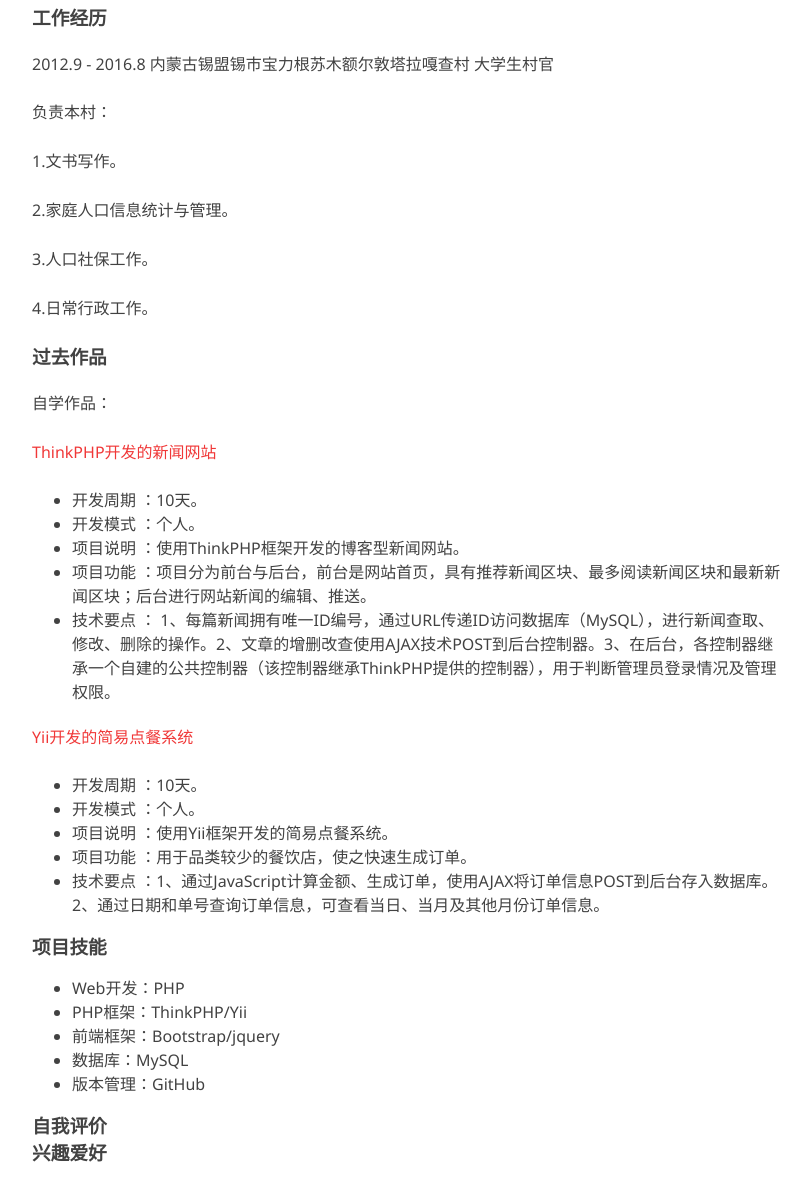
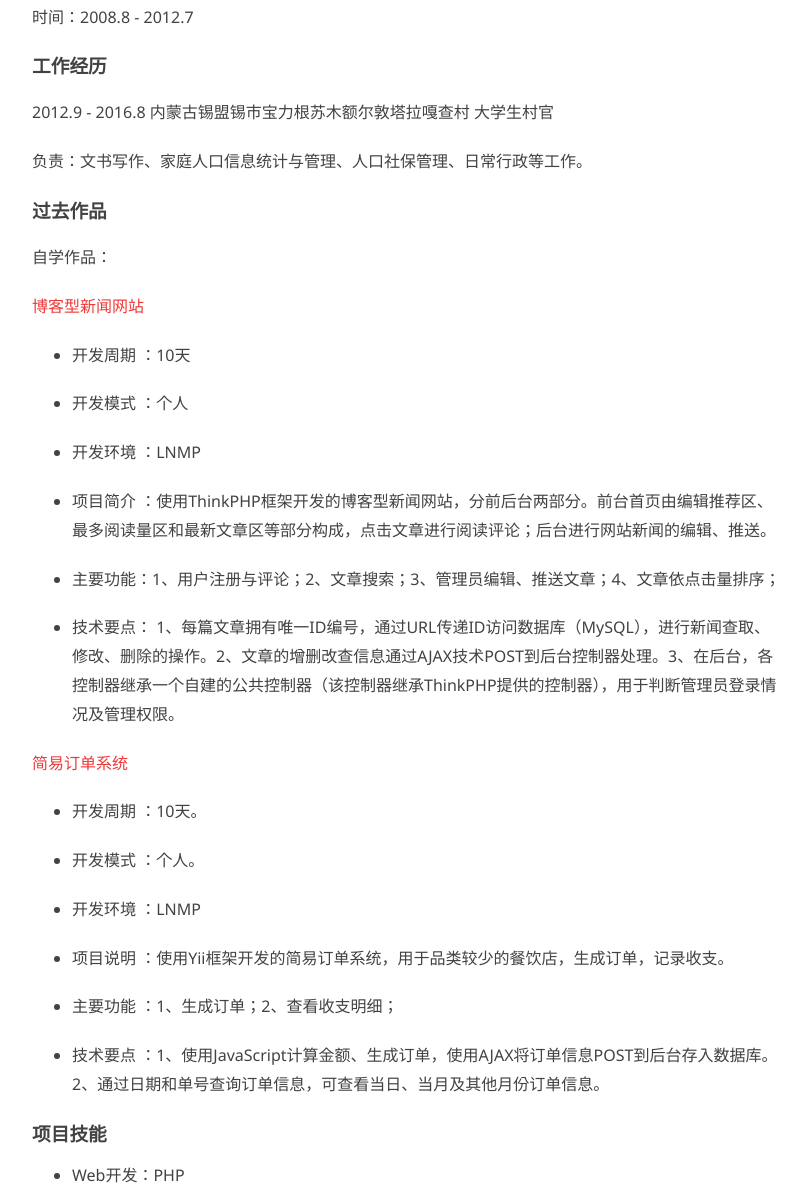
Before and after one commit to buyuwanjiazhong/buyuwanjiazhong.github.io, a plain HTML site: page 2017/01/25/简历/index.html in a window 1280 px wide. Shown: the part 1101-2284 px from the top of the page, without its empty margins (233-1042 px from the left). Drawn offline with Linux system fonts and the light colour scheme.

Commit message:
Site updated: 2017-02-06 12:08:05

```diff
--- a/2017/01/25/简历/index.html
+++ b/2017/01/25/简历/index.html
@@ -101,28 +101,39 @@ GitHub：https://github.com/buyuwanjiazhong
 <h3 id="教育背景"><a href="#教育背景" class="headerlink" title="教育背景"></a>教育背景</h3><p>毕业院校：内蒙古师范大学鸿德学院</p>
 <p>学历：本科</p>
 <p>专业：新闻</p>
+<p>时间：2008.8 - 2012.7</p>
 <h3 id="工作经历"><a href="#工作经历" class="headerlink" title="工作经历"></a>工作经历</h3><p>2012.9 - 2016.8 内蒙古锡盟锡市宝力根苏木额尔敦塔拉嘎查村  大学生村官</p>
-<p>负责本村：</p>
-<p>1.文书写作。</p>
-<p>2.家庭人口信息统计与管理。</p>
-<p>3.人口社保工作。</p>
-<p>4.日常行政工作。</p>
+<p>负责：文书写作、家庭人口信息统计与管理、人口社保管理、日常行政等工作。</p>
 <h3 id="过去作品"><a href="#过去作品" class="headerlink" title="过去作品"></a>过去作品</h3><p>自学作品：</p>
-<p><a href="http://www.xuexiphp.top/thinkphp" target="_blank" rel="external">ThinkPHP开发的新闻网站</a></p>
+<p><a href="http://www.xuexiphp.top/thinkphp" target="_blank" rel="external">博客型新闻网站</a></p>
 <ul>
-<li>开发周期 ：10天。</li>
-<li>开发模式 ：个人。</li>
-<li>项目说明 ：使用ThinkPHP框架开发的博客型新闻网站。</li>
-<li>项目功能 ：项目分为前台与后台，前台是网站首页，具有推荐新闻区块、最多阅读新闻区块和最新新闻区块；后台进行网站新闻的编辑、推送。</li>
-<li>技术要点 ： 1、每篇新闻拥有唯一ID编号，通过URL传递ID访问数据库（MySQL），进行新闻查取、修改、删除的操作。2、文章的增删改查使用AJAX技术POST到后台控制器。3、在后台，各控制器继承一个自建的公共控制器（该控制器继承ThinkPHP提供的控制器），用于判断管理员登录情况及管理权限。</li>
+<li><p>开发周期 ：10天</p>
+</li>
+<li><p>开发模式 ：个人</p>
+</li>
+<li><p>开发环境 ：LNMP</p>
+</li>
+<li><p>项目简介 ：使用ThinkPHP框架开发的博客型新闻网站，分前后台两部分。前台首页由编辑推荐区、最多阅读量区和最新文章区等部分构成，点击文章进行阅读评论；后台进行网站新闻的编辑、推送。</p>
+</li>
+<li><p>主要功能：1、用户注册与评论；2、文章搜索；3、管理员编辑、推送文章；4、文章依点击量排序；</p>
+</li>
+<li><p>技术要点： 1、每篇文章拥有唯一ID编号，通过URL传递ID访问数据库（MySQL），进行新闻查取、修改、删除的操作。2、文章的增删改查信息通过AJAX技术POST到后台控制器处理。3、在后台，各控制器继承一个自建的公共控制器（该控制器继承ThinkPHP提供的控制器），用于判断管理员登录情况及管理权限。</p>
+</li>
 </ul>
-<p><a href="http://www.xuexiphp.top/yii/web/index.php?r=dashboard/index" target="_blank" rel="external">Yii开发的简易点餐系统</a></p>
+<p><a href="http://www.xuexiphp.top/yii/web/index.php?r=dashboard/index" target="_blank" rel="external">简易订单系统</a></p>
 <ul>
-<li>开发周期 ：10天。</li>
-<li>开发模式 ：个人。</li>
-<li>项目说明 ：使用Yii框架开发的简易点餐系统。</li>
-<li>项目功能 ：用于品类较少的餐饮店，使之快速生成订单。</li>
-<li>技术要点 ：1、通过JavaScript计算金额、生成订单，使用AJAX将订单信息POST到后台存入数据库。2、通过日期和单号查询订单信息，可查看当日、当月及其他月份订单信息。</li>
+<li><p>开发周期 ：10天。</p>
+</li>
+<li><p>开发模式 ：个人。</p>
+</li>
+<li><p>开发环境 ：LNMP</p>
+</li>
+<li><p>项目说明 ：使用Yii框架开发的简易订单系统，用于品类较少的餐饮店，生成订单，记录收支。</p>
+</li>
+<li><p>主要功能 ：1、生成订单；2、查看收支明细；</p>
+</li>
+<li><p>技术要点 ：1、使用JavaScript计算金额、生成订单，使用AJAX将订单信息POST到后台存入数据库。2、通过日期和单号查询订单信息，可查看当日、当月及其他月份订单信息。</p>
+</li>
 </ul>
 <h3 id="项目技能"><a href="#项目技能" class="headerlink" title="项目技能"></a>项目技能</h3><ul>
 <li>Web开发：PHP</li>
@@ -131,7 +142,7 @@ GitHub：https://github.com/buyuwanjiazhong
 <li>数据库：MySQL</li>
 <li>版本管理：GitHub</li>
 </ul>
-<h3 id="自我评价"><a href="#自我评价" class="headerlink" title="自我评价"></a>自我评价</h3><h3 id="兴趣爱好"><a href="#兴趣爱好" class="headerlink" title="兴趣爱好"></a>兴趣爱好</h3>
+
 
     </div>
 
```
Also changed, not shown: index.html (+29 -18 lines).
